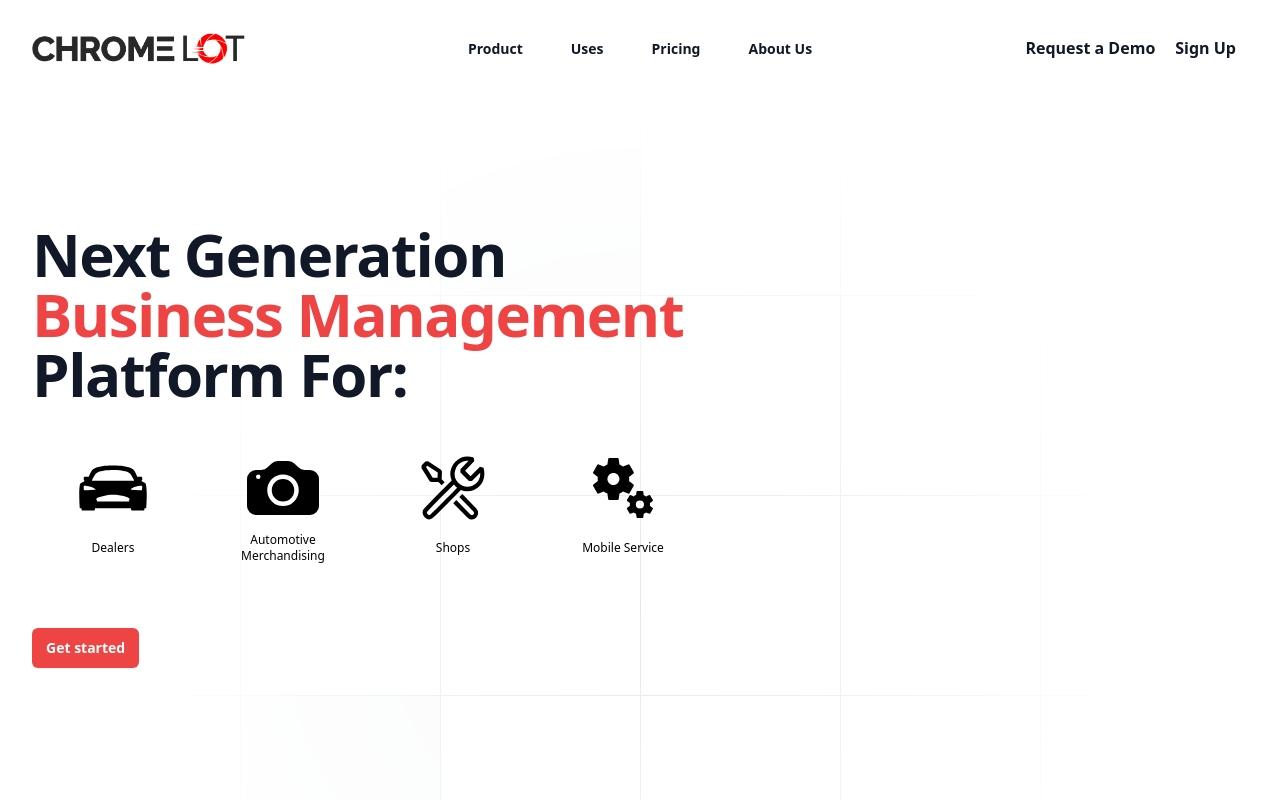
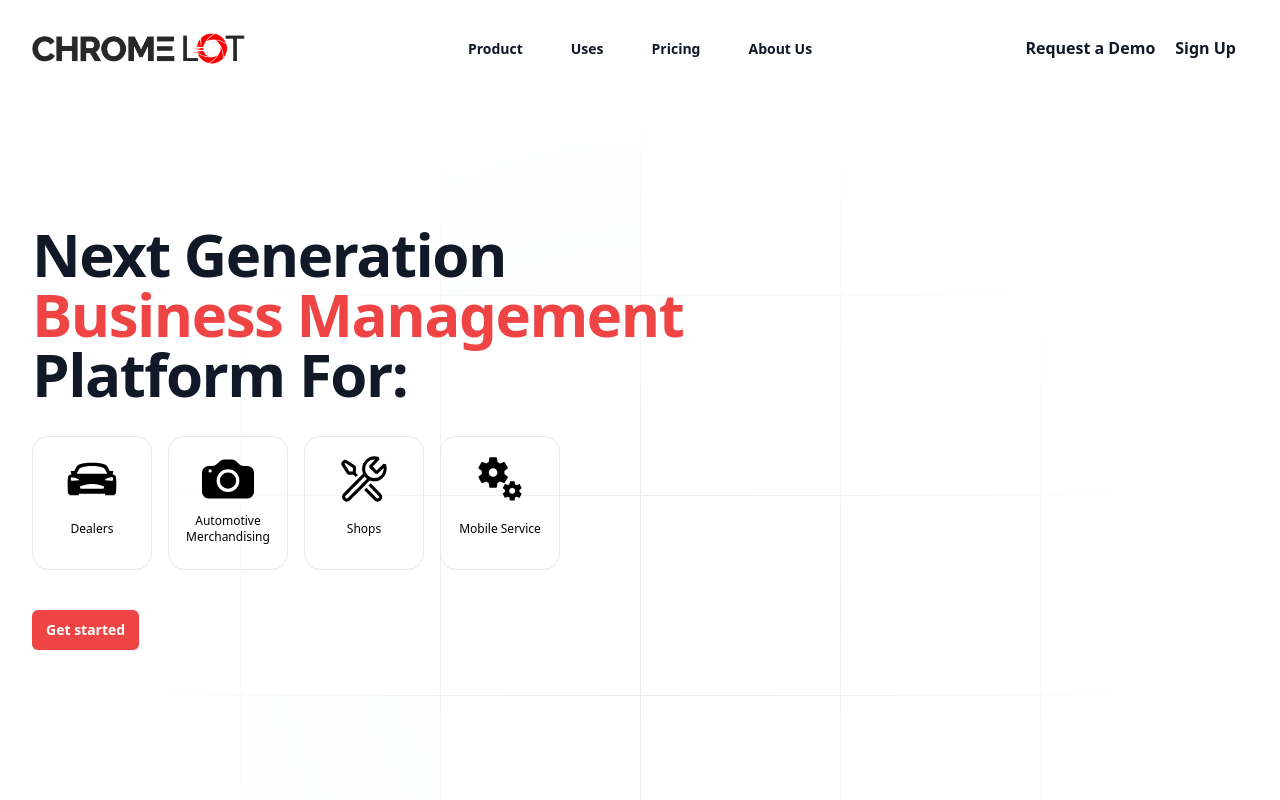
Before and after one commit to torchcommercialmedia/marketingsite, a Next.js app: page / in a window 1280 px wide. Shown: the top 800 px of the page. Built offline with nearby package versions, Linux system fonts and the light colour scheme.

Commit message:
fix mobile view

```diff
--- a/components/MainPage/Hero.tsx
+++ b/components/MainPage/Hero.tsx
@@ -60,43 +60,43 @@ const Hero: React.FC = () => {
                 Platform For:
               </h1>
               <div className="p-4"></div>
-              <div className="">
-                <div className="gap-2 grid grid-cols-2 sm:grid-cols-4 items-center">
-                  <div className="flex hover:scale-105 mx-auto w-14 sm:w-[150px] items-center justify-center p-4 flex-col hover:cursor-pointer rounded-2xl hover:bg-gray-100/50">
+              <div className="sm:flex">
+                <div className="gap-4 grid grid-cols-2 sm:grid-cols-4 items-center">
+                  <div className="flex hover:scale-105 mx-auto w-32 border sm:w-[120px] items-center justify-center p-4 flex-col hover:cursor-pointer rounded-2xl hover:bg-gray-100/50">
                     <div className="flex col-span-1">
                       <IoCarSportSharp size={42} className="flex sm:hidden" />
-                      <IoCarSportSharp size={72} className="hidden sm:block" />
+                      <IoCarSportSharp size={52} className="hidden sm:block" />
                     </div>
                     <p className="h-12 flex text-xs sm:text-md items-center">
                       Dealers
                     </p>
                   </div>
-                  <div className="flex hover:scale-105 mx-auto w-14 sm:w-[150px] items-center justify-center p-4 flex-col hover:cursor-pointer rounded-2xl hover:bg-gray-100/50 text-center">
+                  <div className="flex hover:scale-105 mx-auto w-32 border sm:w-[120px] items-center justify-center p-4 flex-col hover:cursor-pointer rounded-2xl hover:bg-gray-100/50 text-center">
                     <div className="flex col-span-1">
                       <BsCameraFill size={42} className="flex sm:hidden" />
-                      <BsCameraFill size={72} className="hidden sm:block" />
+                      <BsCameraFill size={52} className="hidden sm:block" />
                     </div>
                     <p className="h-12 flex text-xs sm:text-md items-center">
                       Automotive Merchandising
                     </p>
                   </div>
-                  <div className="flex hover:scale-105 mx-auto w-14 sm:w-[150px] items-center justify-center p-4 flex-col hover:cursor-pointer rounded-2xl hover:bg-gray-100/50 text-center">
+                  <div className="flex hover:scale-105 mx-auto w-32 border sm:w-[120px] items-center justify-center p-4 flex-col hover:cursor-pointer rounded-2xl hover:bg-gray-100/50 text-center">
                     <div className="flex col-span-1">
                       <VscTools size={42} className="flex sm:hidden" />
-                      <VscTools size={72} className="hidden sm:block" />
+                      <VscTools size={52} className="hidden sm:block" />
                     </div>
                     <p className="h-12 flex text-xs sm:text-md items-center">
                       Shops
                     </p>
                   </div>
-                  <div className="flex hover:scale-105 mx-auto w-14 sm:w-[150px] items-center justify-center p-4 flex-col hover:cursor-pointer rounded-2xl hover:bg-gray-100/50 text-center">
+                  <div className="flex hover:scale-105 mx-auto w-32 border sm:w-[120px] items-center justify-center p-4 flex-col hover:cursor-pointer rounded-2xl hover:bg-gray-100/50 text-center">
                     <div className="flex col-span-1">
                       <MdMiscellaneousServices
                         size={42}
                         className="flex sm:hidden"
                       />
                       <MdMiscellaneousServices
-                        size={72}
+                        size={52}
                         className="hidden sm:block"
                       />
                     </div>
```
